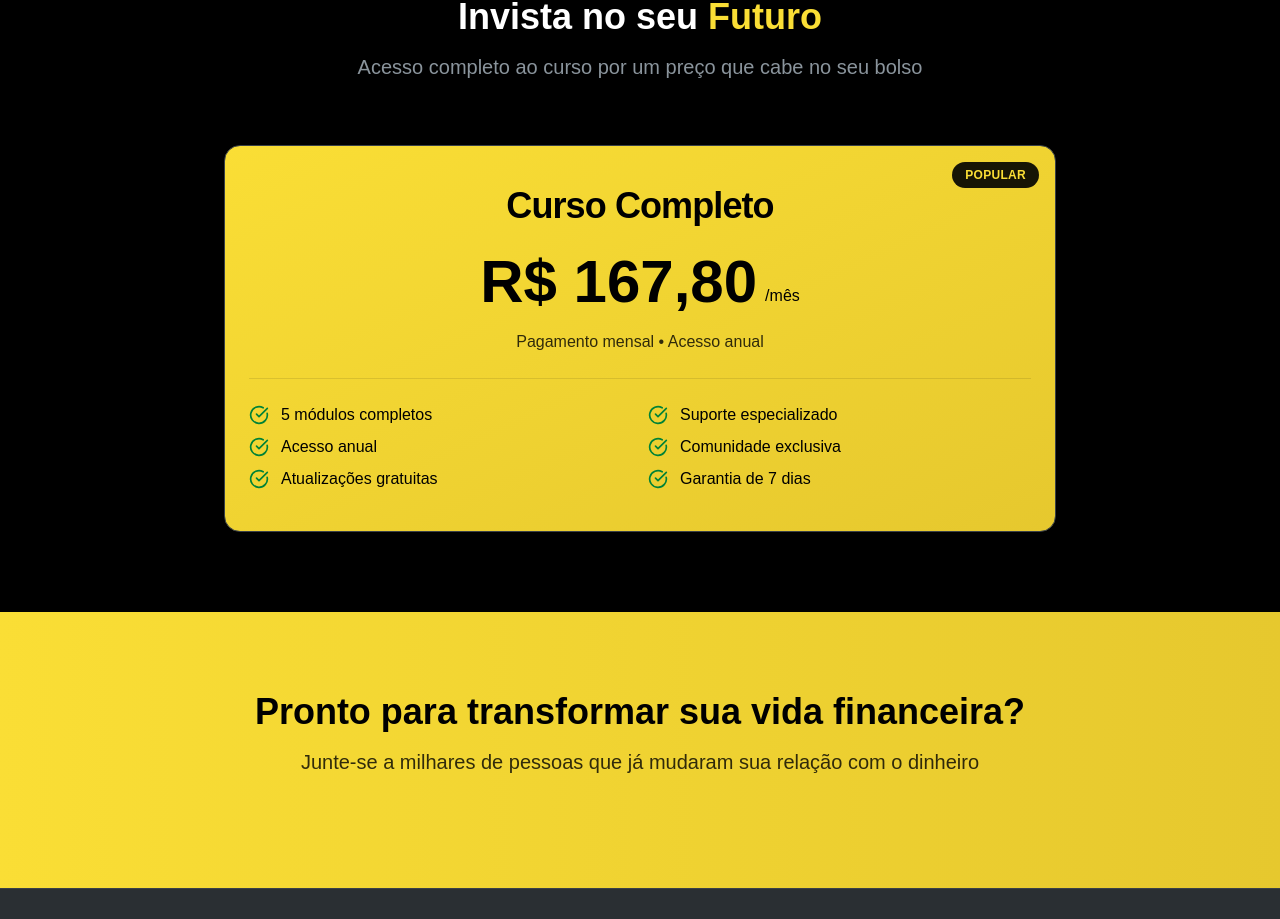
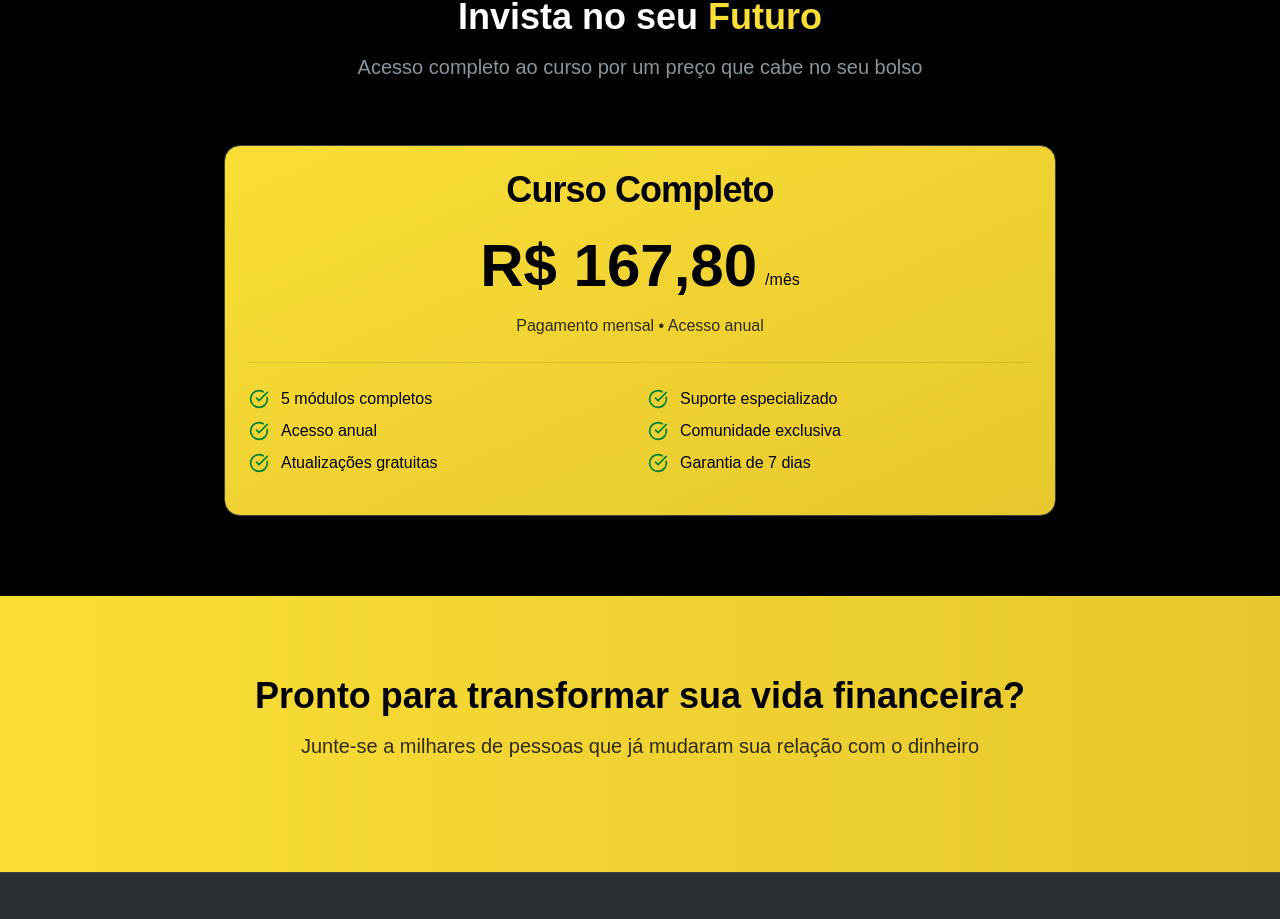
Before and after one commit to gustavo-gomess/AURUM, a Next.js app in the folder aurum-plataforma/: page / in a window 1280 px wide. Shown: the part 2209-3128 px from the top of the page. Built offline with nearby package versions, Linux system fonts and the light colour scheme.

Commit message:
Remove "POPULAR" badge from HomePage course card for a cleaner design and adjust padding for improved layout consistency.

```diff
--- a/aurum-plataforma/src/app/page.tsx
+++ b/aurum-plataforma/src/app/page.tsx
@@ -381,11 +381,7 @@ export default function HomePage() {
           </div>
 
           <Card className="bg-gradient-to-br from-yellow-400 to-yellow-600 text-black relative overflow-hidden rounded-2xl shadow-2xl ring-1 ring-black/10">
-            <div className="absolute top-4 right-4">
-              <Badge className="bg-black/90 text-yellow-400 px-3 py-1 rounded-full text-xs tracking-wide">POPULAR</Badge>
-            </div>
-
-            <CardHeader className="text-center pb-6 pt-10">
+            <CardHeader className="text-center pb-6 pt-6">
               <CardTitle className="text-3xl lg:text-4xl font-bold">Curso Completo</CardTitle>
               <div className="mt-5 flex items-end justify-center gap-2">
                 <span className="text-5xl lg:text-6xl font-bold">R$ 167,80</span>
```
